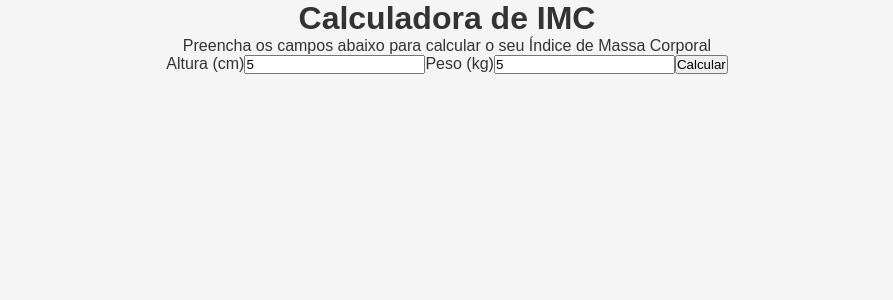
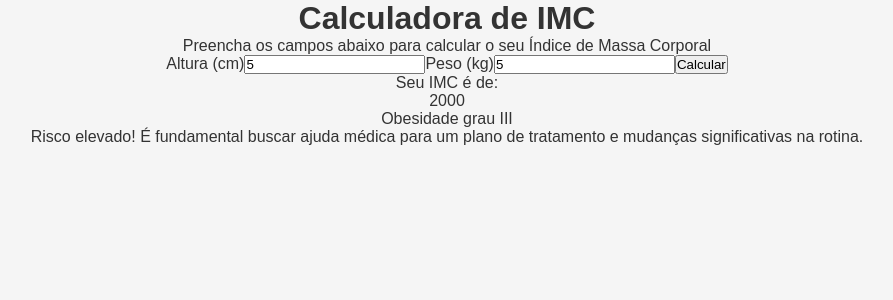
Before and after one commit to caosoliveirax/fancy-bmi-calculator, a React (Vite) app: page / in a window 1280 px wide. Both pictures are taken after typing "5", "5" into the empty fields and a click on the button "Calcular". Shown: the top 300 px of the page, without its empty margins (193-1086 px from the left). Built offline with nearby package versions, Linux system fonts and the light colour scheme.

Commit message:
feat: create ResultCard with BMI value, category and custom message

```diff
--- a/src/App.tsx
+++ b/src/App.tsx
@@ -1,5 +1,5 @@
+import { GlobalStyle } from './global'
 import FormCalculator from '@components/FormCalculator'
-import { GlobalStyle } from './global'
 
 function App() {
   return (
--- a/src/components/FormCalculator/index.tsx
+++ b/src/components/FormCalculator/index.tsx
@@ -1,11 +1,25 @@
 import { useState } from 'react'
+import { calculateBMI } from '@utils/calculateBMI'
+import { getBMICategory } from '@utils/getBMICategory'
+import ResultCard from '@components/ResultCard'
 
 const FormCalculator = () => {
   const [height, setHeight] = useState('')
   const [weight, setWeight] = useState('')
+  const [bmiResult, setBmiResult] = useState<number | null>(null)
+  const [bmiCategory, setBmiCategory] = useState<string | null>(null)
 
   const handleSubmit = (event: { preventDefault: () => void }) => {
     event.preventDefault()
+
+    const h = parseFloat(height) / 100
+    const w = parseFloat(weight)
+
+    const bmi = calculateBMI(w, h)
+    setBmiResult(bmi)
+
+    const category = getBMICategory(bmi)
+    setBmiCategory(category)
   }
 
   return (
@@ -34,7 +48,7 @@ const FormCalculator = () => {
           />
           <button type="submit">Calcular</button>
         </form>
-        <p></p>
+        {bmiResult && bmiCategory && <ResultCard value={bmiResult} category={bmiCategory} />}
       </div>
     </>
   )
--- /dev/null
+++ b/src/components/ResultCard/index.tsx
@@ -0,0 +1,36 @@
+type ResultCardProps = {
+  value: number
+  category: string
+}
+
+const ResultCard = ({ value, category }: ResultCardProps) => {
+  const getMessage = (category: string) => {
+    switch (category) {
+      case 'Abaixo do peso':
+        return 'Você está abaixo do peso ideal. Pode ser importante verificar sua alimentação e consultar um profissional.'
+      case 'Normal':
+        return 'Parabéns! Você está com o peso ideal. Mantenha uma alimentação equilibrada e pratique exercícios regularmente.'
+      case 'Sobrepeso':
+        return 'Você está um pouco acima do peso ideal. Considere adotar hábitos mais saudáveis, como uma dieta balanceada e atividade física.'
+      case 'Obesidade grau I':
+        return 'Cuidado! É importante buscar orientação médica para melhorar sua saúde e evitar complicações.'
+      case 'Obesidade grau II':
+        return 'Atenção! Procure um profissional de saúde para um acompanhamento adequado e mudanças no estilo de vida.'
+      case 'Obesidade grau III':
+        return 'Risco elevado! É fundamental buscar ajuda médica para um plano de tratamento e mudanças significativas na rotina.'
+      default:
+        return ''
+    }
+  }
+
+  return (
+    <div>
+      <p>Seu IMC é de:</p>
+      <span>{value}</span> <br />
+      <span>{category}</span>
+      <p>{getMessage(category)}</p>
+    </div>
+  )
+}
+
+export default ResultCard
```
